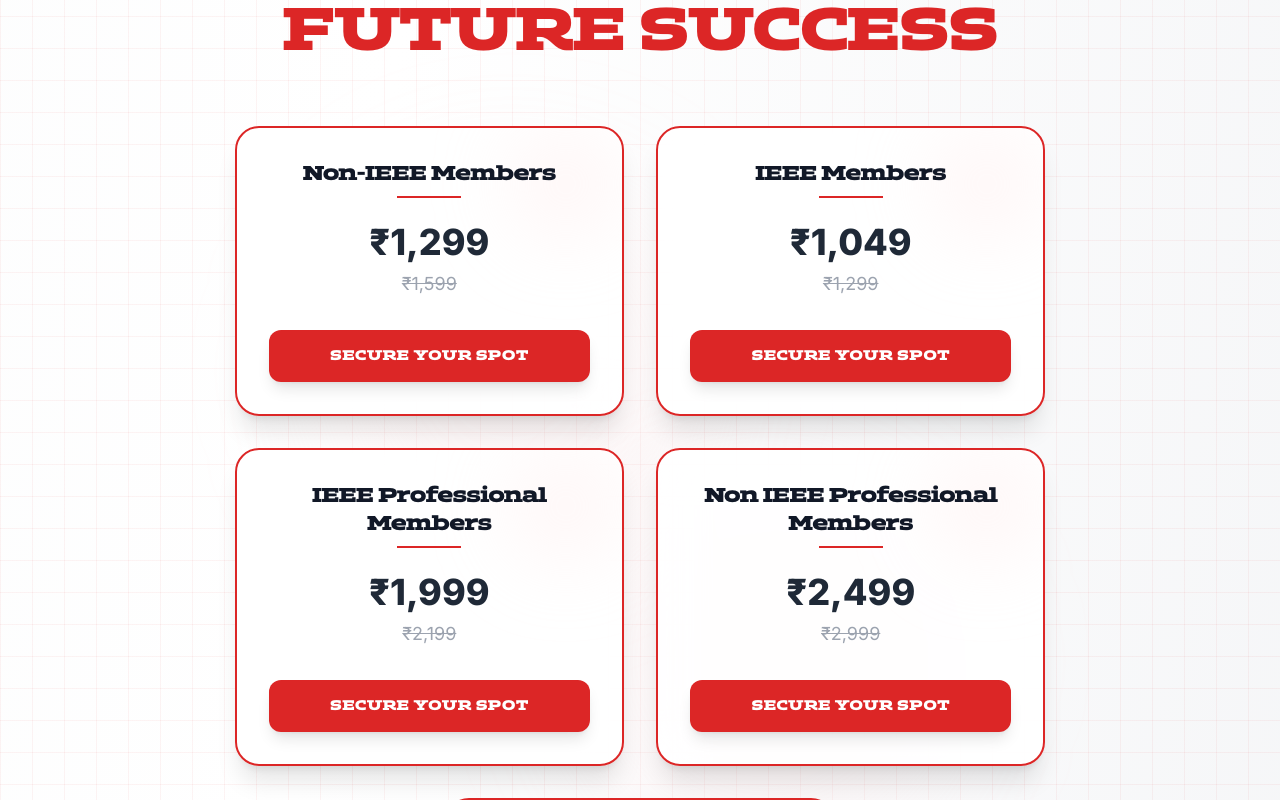
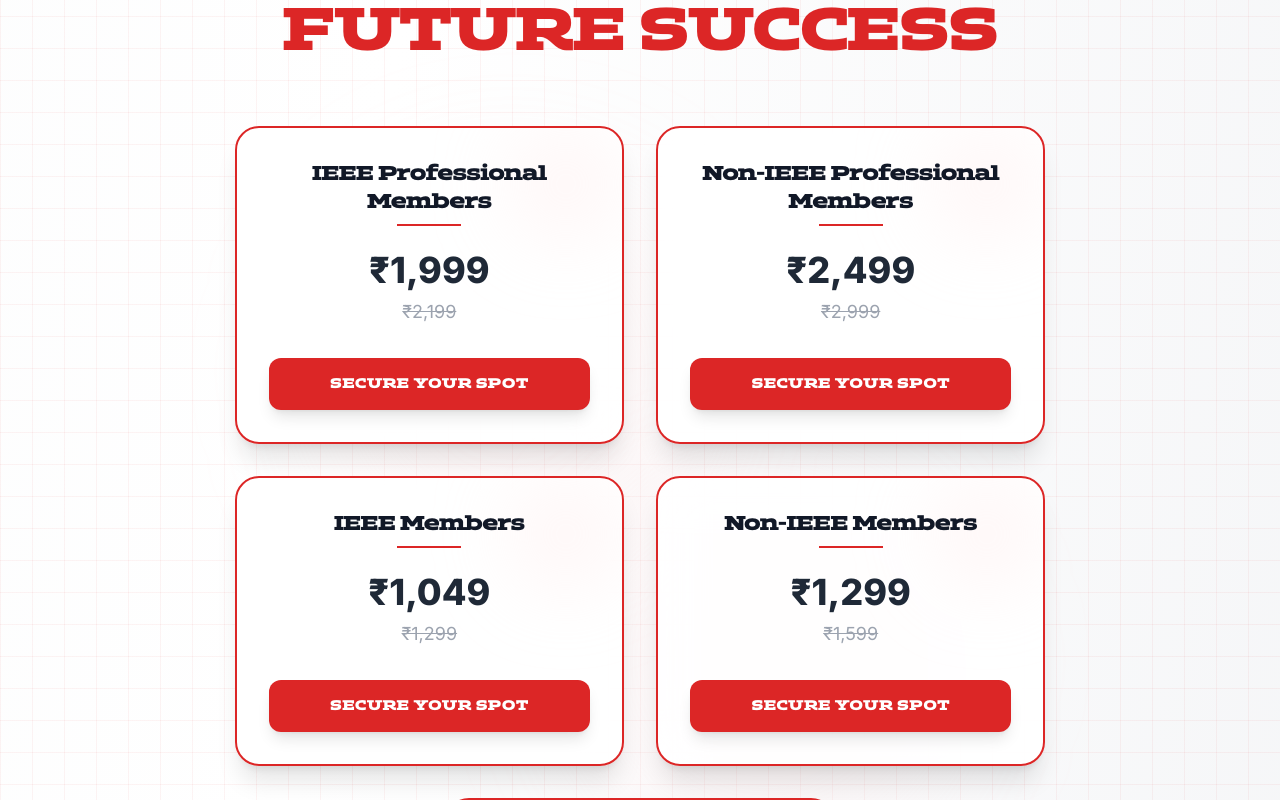
Before and after one commit to hisham1665/vfiesta4, a React (Vite) app: page / in a window 1280 px wide. Shown: the part 6160-6960 px from the top of the page. Built offline with nearby package versions, Linux system fonts and the light colour scheme.

Commit message:
registration opened

```diff
--- a/src/components/Tickets.jsx
+++ b/src/components/Tickets.jsx
@@ -28,15 +28,12 @@
           </div>
 
           <motion.a
-            href="#register"
+            href={ticket.link}
+            target="_blank"
+            rel="noopener noreferrer"
             whileHover={{ scale: 1.02 }}
             whileTap={{ scale: 0.98 }}
             className="block w-full py-4 px-6 text-center text-sm font-bold rounded-xl shadow-lg transition-all duration-300 font-aderos tracking-wide relative overflow-hidden group bg-primary-600 text-white hover:shadow-xl reg-btn"
-            onClick={e => {
-              e.preventDefault();
-              const evt = new CustomEvent('reg-btn-click', { bubbles: true });
-              e.target.dispatchEvent(evt);
-            }}
           >
             <span className="relative z-10">{ticket.price === 'Special Price' ? 'CONTACT FOR PRICING' : 'SECURE YOUR SPOT'}</span>
             <div className="absolute inset-0 transform scale-x-0 group-hover:scale-x-100 transition-transform duration-300 origin-left bg-primary-700" />
@@ -49,11 +46,11 @@
 
 export default function Tickets() {
   const ticketCategories = [
-    { heading: 'Non-IEEE Members', price: '₹1,299', originalPrice: '₹1,599' },
-    { heading: 'IEEE Members', price: '₹1,049', originalPrice: '₹1,299' },
-    { heading: 'IEEE  Professional Members', price: '₹1,999', originalPrice: '₹2,199' },
-    { heading: 'Non IEEE Professional Members', price: '₹2,499', originalPrice: '₹2,999' },
-    { heading: 'IEEE SB PRC', price: '₹999', originalPrice: '₹1,099' },
+    { heading: 'IEEE  Professional Members', price: '₹1,999', originalPrice: '₹2,199', link: 'https://forms.gle/XKA4gsYefJPyRAYB6' },
+    { heading: 'Non-IEEE Professional Members', price: '₹2,499', originalPrice: '₹2,999', link: 'https://forms.gle/XKA4gsYefJPyRAYB6' },
+    { heading: 'IEEE Members', price: '₹1,049', originalPrice: '₹1,299', link: 'https://forms.gle/XKA4gsYefJPyRAYB6' },
+    { heading: 'Non-IEEE Members', price: '₹1,299', originalPrice: '₹1,599', link: 'https://forms.gle/XKA4gsYefJPyRAYB6' },
+    { heading: 'IEEE SB PRC', price: '₹999', originalPrice: '₹1,099', link: 'https://forms.gle/XKA4gsYefJPyRAYB6' },
   ]
 
   const containerVariants = {
```
